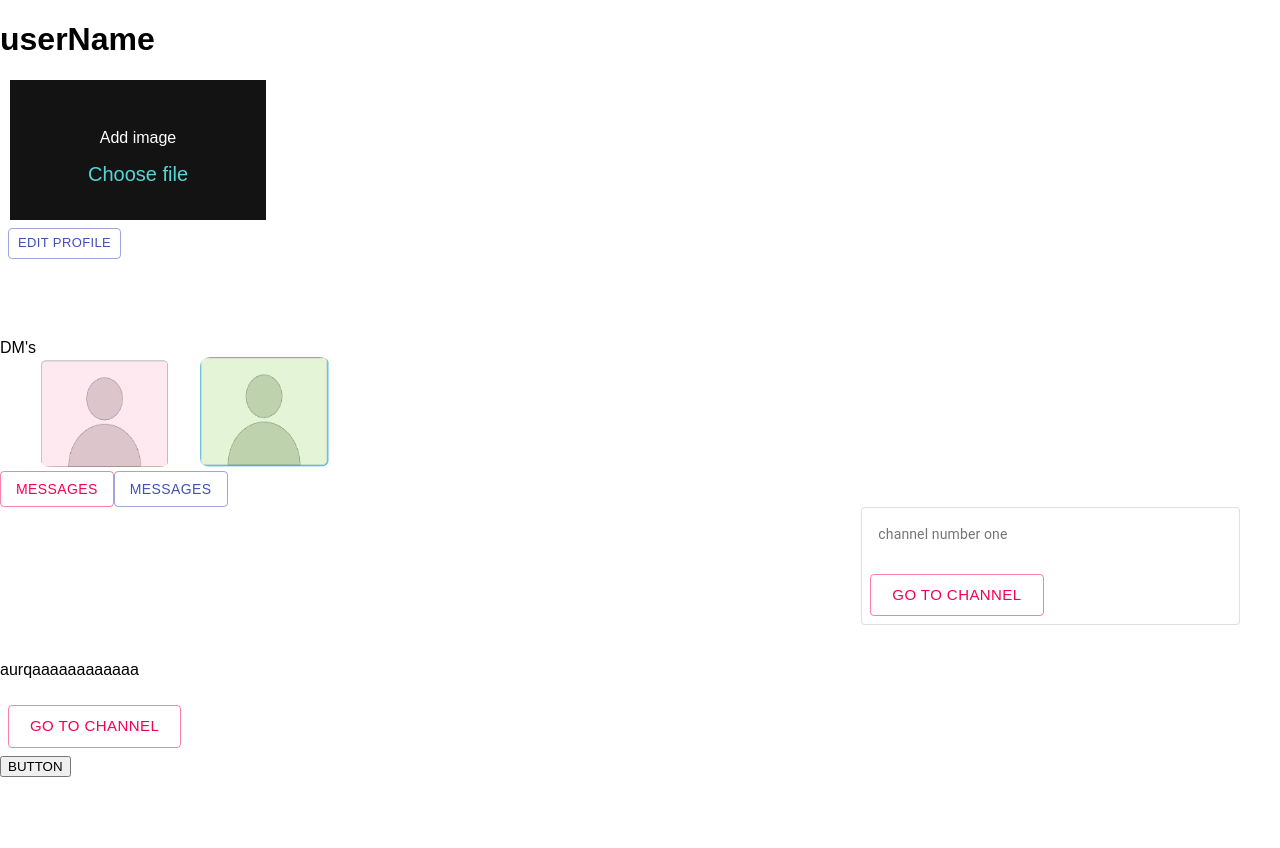
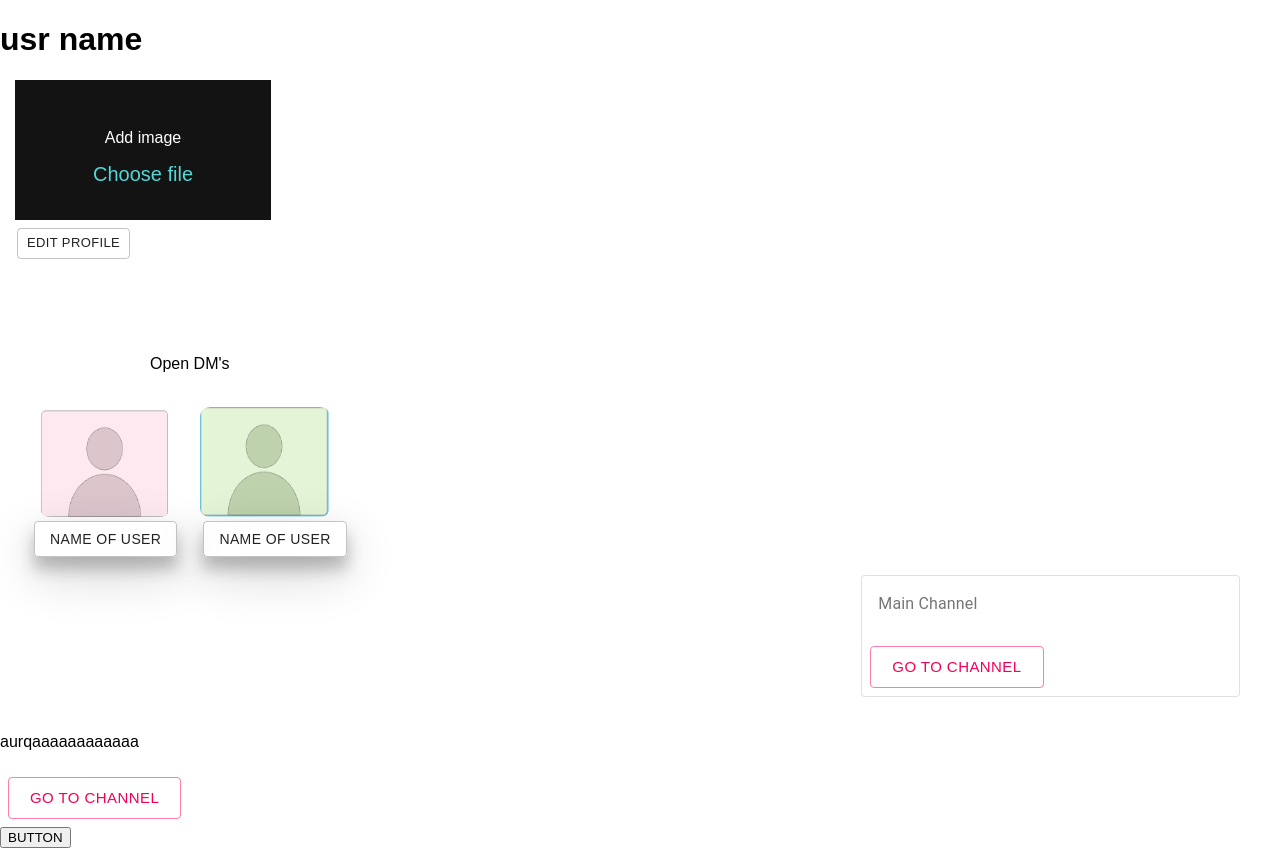
Before and after one commit to Chatter-Box/FrontEndChatterBox, a React (Create React App) app: page /profile in a window 1280 px wide. Before the commit the page ends 800 px from the top, so only its background shows below. Built offline with nearby package versions, Linux system fonts and the light colour scheme.

Commit message:
more on profile

```diff
--- a/src/components/profile/Cards.js
+++ b/src/components/profile/Cards.js
@@ -9,15 +9,17 @@ import { useHistory } from 'react-router-dom';
 
 const useStyles = makeStyles({
   root: {
-    minWidth: 275,
+    minWidth: 270,
   },
   bullet: {
+
     display: 'inline-block',
     margin: '0 2px',
     transform: 'scale(0.8)',
   },
   title: {
-    fontSize: 14,
+
+    fontSize: 16,
   },
   pos: {
     marginBottom: 12,
@@ -26,7 +28,7 @@ const useStyles = makeStyles({
 
 export default function OutlinedCard() {
   const classes = useStyles();
-  const bull = <span className={classes.bullet}>•</span>;
+  //const bull = <span className={classes.bullet}>•</span>;
 
 
   let history = useHistory();
@@ -36,13 +38,13 @@ export default function OutlinedCard() {
     <Card className={classes.root} variant="outlined">
       <CardContent>
         <Typography className={classes.title} color="textSecondary" gutterBottom>
-          channel number one
+          Main Channel
         </Typography>
 
       </CardContent>
       <CardActions>
         <Button variant="outlined" color='secondary' size="large" onClick= {() =>{
-   history.push("/messages");
+   history.push("/message");
    }}
    >
    go to channel </Button>
--- a/src/components/profile/Profile.css
+++ b/src/components/profile/Profile.css
@@ -32,7 +32,7 @@
     justify-content: center;
     text-align: center;
     color: #fff;
-    margin-left: 10px;
+    margin-left: 15px;
 }
 
 .imgPreview input[type="file"]{
@@ -47,6 +47,10 @@
     cursor: pointer;
 }
 
+.h__one{
+    left: 20%;
+}
+
 .una{
     border-radius: 8%;
     margin-left: 40px;
@@ -58,10 +62,31 @@
     margin-left: 30px;
 }
 
-.botones{
-    margin-left: 36px;
+.p{
+    margin-left: 150px;
 }
 
-.botonn{
-    margin-left: 60px;
+.button__one{
+    position:relative;
+  top: 0;
+  left: 34px;
+    box-shadow: 0 12px 16px 0 rgba(0,0,0,0.24), 0 17px 50px 0 rgba(0,0,0,0.19);
+
 }
+
+
+.button__two{
+    position:absolute;
+  top: 0;
+  left:60px;
+    box-shadow: 0 12px 16px 0 rgba(0,0,0,0.24), 0 17px 50px 0 rgba(0,0,0,0.19);
+
+}
+
+.bts{
+    position:relative;
+    left: 9px;
+    background-color: white;
+    color: black;
+    border: 4px;
+}
--- a/src/components/profile/Profile.js
+++ b/src/components/profile/Profile.js
@@ -1,21 +1,19 @@
 import React, { useState } from 'react';
 import PropTypes from 'prop-types'
-import img2 from './sapo.PNG';
 import tres from './pin.png';
 import cuatro from './verde.png';
 import './Profile.css';
-import './card.css'
-import { useHistory } from 'react-router-dom';
+import { useHistory, Link } from 'react-router-dom';
 import Cards from './Cards';
-import { Grid, Button, makeStyles, CardActions, Icon, FormControl } from "@material-ui/core";
+import { Grid, Button, makeStyles, CardActions } from "@material-ui/core";
 // import Headerss from './Headerss';
 //import Settings from './Settings';
 
 
 
-const onClick= () => {
-  console.log('click')
-}
+// const onClick= () => {
+//   console.log('click')
+// }
 const Header = ({ title, onAdd, showAdd }) => {
  // const location = useLocation()
 const[imagePreview, setImagePreview] = useState(null);
@@ -54,7 +52,10 @@ const classes = useStyles();
   return (
 
     <header className='header'>
-      <h1>{title}</h1>
+      <div>
+           <h1 className="h__one"> usr name</h1>
+        </div>
+
 
       <div className="Profile">
  <div className ="container">
@@ -101,9 +102,9 @@ const classes = useStyles();
    Profile
    </Button>  */}
 
-
+   {/* -------/////////////////////////////////////////////////////////////////////////////////////////////////////////// */}
 <CardActions>
-   <Button variant="outlined" color='primary' size="small" onClick= {() =>{
+   <Button className="bts" variant="outlined" size="small" onClick= {() =>{
    history.push("/settings");
    }}
    >
@@ -114,34 +115,48 @@ const classes = useStyles();
    <br></br>
    <br></br>
 
-<div>DM's</div>
+<div>
+  <p className="p"> Open DM's</p>
+</div>
+<br></br>
+
+
 
 {/* ------------------------------------------------------------image  ONE---------------------------------------------------------------------------*/}
+<a href="https://open.spotify.com/artist/3Nrfpe0tUJi4K4DXYWgMUX">
 <img className= "una" width="130" height="110" src = {tres} alt=""/>
+</a>
+
+
+
 
 
 
 {/* ------------------------------------------------------------image  TWO---------------------------------------------------------------------------*/}
+<Link to="https://open.spotify.com/artist/3Nrfpe0tUJi4K4DXYWgMUX">
 <img className= "dos" width="130" height="110" src = {cuatro} alt=""/>
-
+</Link>
 
 
 
 {/* ------------------------------------------------------------  ---------------------------------------------------------------------------*/}
 
 <br></br>
-<Button className="botones" variant="outlined" margin-left="" color="secondary" nClick= {() =>{
-   history.push("/messages");
+<Button className="button__one" variant="outlined" margin-left="" color="green" onClick= {() =>{
+   history.push("/message");
    }}
    >
-  Messages </Button>
+  Name of user </Button>
 
 
-  <Button className="botonn" variant="outlined" margin-left="" color="primary" nClick= {() =>{
-   history.push("/messages");
+
+  <Button className="button__two" variant="outlined" margin-left="" color="green" onClick= {() =>{
+   history.push("/message");
    }}
    >
-  Messages </Button>
+  name of user </Button>
+
+
 
 {/* <form>
 <FormControl>
@@ -169,7 +184,8 @@ const classes = useStyles();
 
 
    <br></br> */}
-
+ <br></br>
+   <br></br>
 
 
 <Grid
--- a/src/components/profile/card.css
+++ /dev/null
@@ -1,16 +0,0 @@
-.cardo{
-border: 2px solid skyblue;
-margin: 20px 0;
-padding: 30px;
-width: 30vw;
-align-items: center;
-
-
-}
-
-.pri{
-    color: pink;
-
-    margin: 2000rem;
-
-}
```
Also changed, not shown: src/components/profile/Button.js (deleted, +0 -25 lines), src/components/profile/Card.js (deleted, +0 -12 lines).
